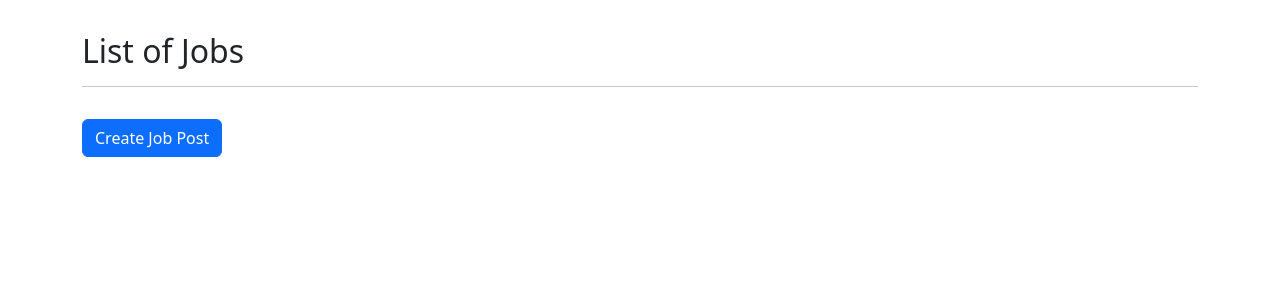
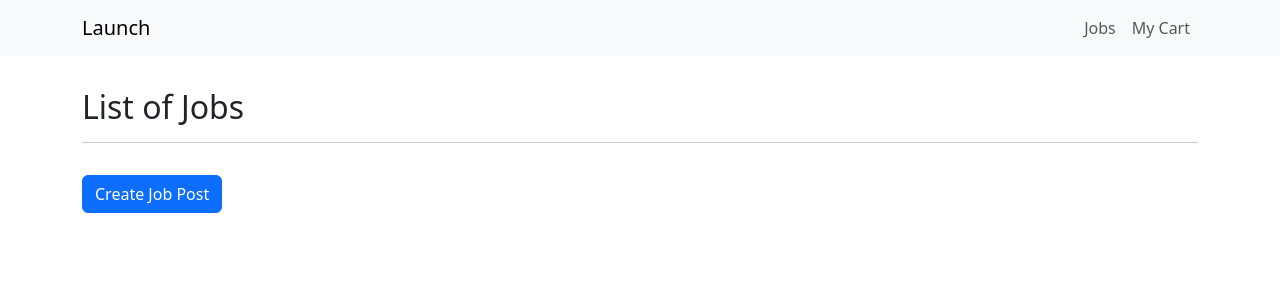
Before and after one commit to IshaMadanu/launch-cs2340-team3, a Django app: page /jobs/ in a window 1280 px wide. Shown: the top 300 px of the page. Run offline with Django 5.2, Linux system fonts and the light colour scheme; the visitor is signed in with stand-in values (Sample User, id 1); data that the repository does not hold is empty; some libraries are stand-ins or nearby versions.

Commit message:
Implement job shopping cart

```diff
--- a/jobs/urls.py
+++ b/jobs/urls.py
@@ -7,4 +7,13 @@ urlpatterns = [
     path('<int:id>/edit/', views.edit_job, name='jobs.edit'),
     path('<int:id>/delete/', views.delete_job, name='jobs.delete'),
     path('<int:id>/', views.show, name='jobs.show'),
+
+    # Shopping cart
+    path('cart/', views.cart, name='jobs.cart'),
+    path('cart/add/<int:id>/', views.add_to_cart, name='jobs.add_to_cart'),
+    path('cart/remove/<int:id>/', views.remove_from_cart, name='jobs.remove_from_cart'),
+
+    path('<int:id>/edit/', views.edit_job, name='jobs.edit'),
+    path('<int:id>/delete/', views.delete_job, name='jobs.delete'),
+    path('<int:id>/', views.show, name='jobs.show'),
 ]
--- a/jobs/views.py
+++ b/jobs/views.py
@@ -1,6 +1,6 @@
 from django.shortcuts import render, redirect, get_object_or_404
 from django.contrib.auth.decorators import login_required
-from .models import Job
+from .models import Job, CartItem
 from .forms import JobForm
 
 # Create your views here.
@@ -87,3 +87,38 @@ def show(request, id):
     template_data['job'] = job
     return render(request, 'jobs/show.html',
                   {'template_data': template_data})
+
+@login_required
+def cart(request):
+    cart_items = CartItem.objects.filter(user=request.user)
+
+    return render(request, 'jobs/cart.html', {
+        'cart_items': cart_items
+    })
+
+
+@login_required
+def add_to_cart(request, id):
+    job = get_object_or_404(Job, id=id)
+
+    if request.method == 'POST':
+        CartItem.objects.get_or_create(
+            user=request.user,
+            job=job
+        )
+
+    return redirect('jobs.cart')
+
+
+@login_required
+def remove_from_cart(request, id):
+    cart_item = get_object_or_404(
+        CartItem,
+        user=request.user,
+        job_id=id
+    )
+
+    if request.method == 'POST':
+        cart_item.delete()
+
+    return redirect('jobs.cart')
--- a/launch/templates/base.html
+++ b/launch/templates/base.html
@@ -21,12 +21,28 @@
   </head>
   <body>
     <!-- Header -->
+    <nav class="navbar navbar-expand-lg bg-light">
+      <div class="container">
+        <a class="navbar-brand" href="/">Launch</a>
+        <div class="navbar-nav">
+          <a class="nav-link" href="{% url 'jobs.index' %}">
+            Jobs
+          </a>
+          {% if user.is_authenticated %}
+            <a class="nav-link" href="{% url 'jobs.cart' %}">
+              My Cart
+            </a>
+          {% endif %}
+        </div>
+      </div>
+    </nav>
     <!-- Header -->
-    <div>
-      {% block content %}
-      <a class="nav-link" href="{% url 'jobs.index' %}">Jobs</a>
-      {% endblock content %}
-    </div>
+
+    <!-- Page Content -->
+    {% block content %}
+    {% endblock content %}
+    <!-- Page Content -->
+
     <!-- Footer -->
     <!-- Footer -->
   </body>
```
Also changed, not shown: jobs/models.py (+20 -0 lines), jobs/templates/jobs/cart.html (added, +52 -0 lines), jobs/templates/jobs/show.html (+10 -0 lines), jobs/migrations/0002_cartitem.py (added).
